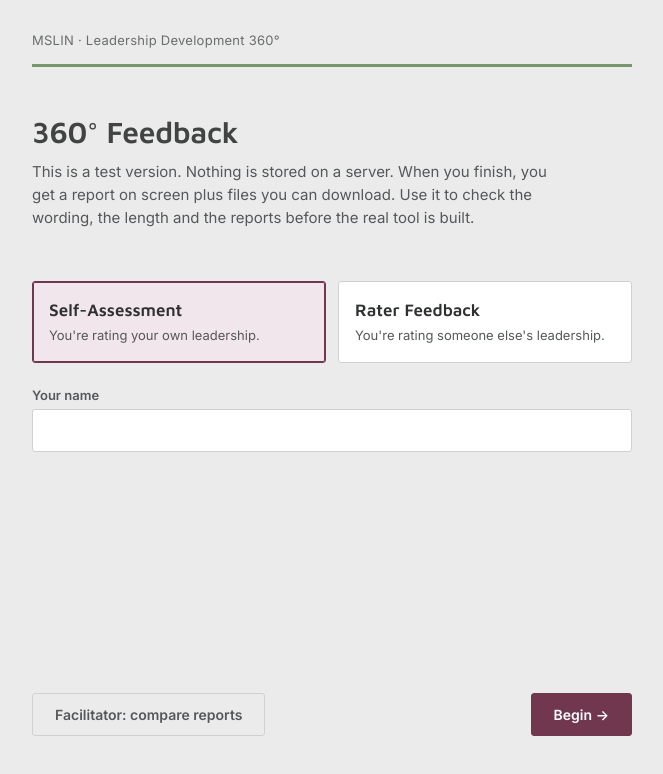
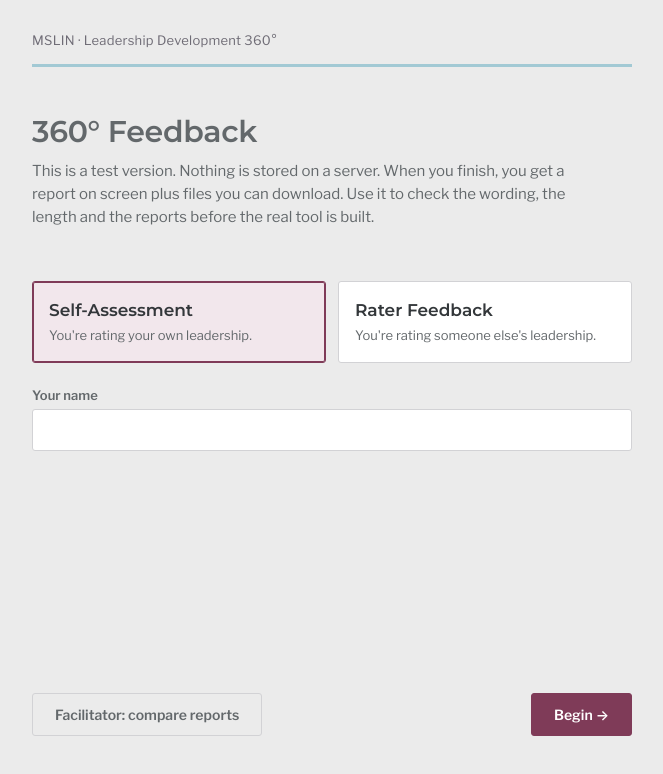
Before and after one commit to drwildermuth/360-Prototype-, a plain HTML site: page narrative/index.html in a window 1280 px wide. Shown: the whole page, without its empty margins (308-971 px from the left). Drawn offline with nearby package versions, Linux system fonts and the light colour scheme.

Commit message:
Narrative prototype: exact brand guide colors, Montserrat and Libre Franklin fonts
Co-Authored-By: Claude Sonnet 5.5 <noreply@anthropic.com>
Claude-Session: https://claude.ai/code/session_018MyNL2wcSsj9CiDGdEwdoX

```diff
--- a/narrative/index.html
+++ b/narrative/index.html
@@ -3,49 +3,49 @@
 <head>
 <meta charset="utf-8">
 <meta name="viewport" content="width=device-width,initial-scale=1,viewport-fit=cover">
-<title>MSLIN 360° Feedback — Prototype (Narrative colors)</title>
+<title>MSLIN 360° Feedback — Prototype (Narrative brand)</title>
 <link rel="preconnect" href="https://fonts.googleapis.com">
 <link rel="preconnect" href="https://fonts.gstatic.com" crossorigin>
-<link href="https://fonts.googleapis.com/css2?family=Maven+Pro:wght@500;600;700&family=Inter:wght@400;500;600&display=swap" rel="stylesheet">
+<link href="https://fonts.googleapis.com/css2?family=Montserrat:wght@500;600;700&family=Libre+Franklin:wght@400;500;600&display=swap" rel="stylesheet">
 <style>
   /* Layout: narrow single column for the survey, widening for reports. Navy, lime, purple and gold on a cool paper ground. */
   :root {
-    --brand: #71374F;
-    --brand-dark: #55283B;
-    --brand-tint: #F1E6EB;
+    --brand: #7F3B58;
+    --brand-dark: #5F2C42;
+    --brand-tint: #F2E7EC;
     --on-brand: #FFFFFF;
-    --navy: #424343;
-    --lime: #76976C;
-    --gold: #76976C;
-    --teal: #7BA5AF;
-    --stone: #6B6E6E;
-    --stone-light: #A5A8A8;
+    --navy: #63686B;
+    --lime: #A2C9D4;
+    --gold: #7D9B73;
+    --teal: #655B72;
+    --stone: #6E6B75;
+    --stone-light: #8B8890;
     --paper: #EBEBEB;
     --paper-raised: #FFFFFF;
-    --ink: #2F3030;
-    --ink-soft: #55585A;
-    --line: #D0D0D0;
-    --focus: #424343;
-    --font-display: 'Maven Pro', 'Inter', -apple-system, BlinkMacSystemFont, 'Segoe UI', sans-serif;
-    --font-body: 'Inter', -apple-system, BlinkMacSystemFont, 'Segoe UI', Roboto, sans-serif;
+    --ink: #33373A;
+    --ink-soft: #63686B;
+    --line: #D2D2D5;
+    --focus: #63686B;
+    --font-display: 'Montserrat', 'Libre Franklin', -apple-system, BlinkMacSystemFont, 'Segoe UI', sans-serif;
+    --font-body: 'Libre Franklin', -apple-system, BlinkMacSystemFont, 'Segoe UI', Roboto, sans-serif;
   }
   @media (prefers-color-scheme: dark) {
     :root:not([data-theme="light"]) {
       color-scheme: dark;
-      --brand: #D49BB3; --brand-dark: #E8BFD0; --brand-tint: #3A2530; --on-brand: #2A1520;
-      --navy: #DADCDC; --lime: #9DBB92; --gold: #9DBB92; --teal: #9FC8D0;
-      --stone: #B0B3B3; --stone-light: #707373;
-      --paper: #242525; --paper-raised: #313232; --ink: #F0F0F0; --ink-soft: #D0D2D2;
-      --line: #4A4C4C; --focus: #9DBB92;
+      --brand: #D497B2; --brand-dark: #EBC1D4; --brand-tint: #3A2530; --on-brand: #2A1520;
+      --navy: #C9CDD0; --lime: #A2C9D4; --gold: #9DBB92; --teal: #B3A9C2;
+      --stone: #B5B3BC; --stone-light: #77747C;
+      --paper: #242628; --paper-raised: #303336; --ink: #F0F1F2; --ink-soft: #CDD0D2;
+      --line: #4A4D50; --focus: #9DBB92;
     }
   }
   :root[data-theme="dark"] {
     color-scheme: dark;
-    --brand: #D49BB3; --brand-dark: #E8BFD0; --brand-tint: #3A2530; --on-brand: #2A1520;
-    --navy: #DADCDC; --lime: #9DBB92; --gold: #9DBB92; --teal: #9FC8D0;
-    --stone: #B0B3B3; --stone-light: #707373;
-    --paper: #242525; --paper-raised: #313232; --ink: #F0F0F0; --ink-soft: #D0D2D2;
-    --line: #4A4C4C; --focus: #9DBB92;
+    --brand: #D497B2; --brand-dark: #EBC1D4; --brand-tint: #3A2530; --on-brand: #2A1520;
+    --navy: #C9CDD0; --lime: #A2C9D4; --gold: #9DBB92; --teal: #B3A9C2;
+    --stone: #B5B3BC; --stone-light: #77747C;
+    --paper: #242628; --paper-raised: #303336; --ink: #F0F1F2; --ink-soft: #CDD0D2;
+    --line: #4A4D50; --focus: #9DBB92;
   }
   * { box-sizing: border-box; }
   html, body { height: 100%; }
@@ -548,7 +548,7 @@ const REPORT_CSS = `
 .rep .gapline{position:absolute;top:50%;height:4px;border-radius:2px;background:var(--stone-light);transform:translateY(-50%)}
 @media (max-width:560px){.rep .plot-row{grid-template-columns:1fr;gap:2px}.rep .plot-row.axis>div:first-child{display:none}}
 `;
-const LIGHT_TOKENS = ':root{--brand:#71374F;--brand-dark:#55283B;--brand-tint:#F1E6EB;--navy:#424343;--lime:#76976C;--gold:#76976C;--teal:#7BA5AF;--stone:#6B6E6E;--stone-light:#A5A8A8;--paper:#FFFFFF;--paper-raised:#FFFFFF;--ink:#2F3030;--ink-soft:#55585A;--line:#D0D0D0;--font-display:"Maven Pro",system-ui,-apple-system,"Segoe UI",Arial,sans-serif;--font-body:system-ui,-apple-system,"Segoe UI",Roboto,Arial,sans-serif}body{margin:0;background:#fff;color:#2F3030}.rep-page{max-width:900px;margin:0 auto;padding:32px 24px}@media print{.rep-page{padding:0}.rep h2{break-after:avoid}.rep details{break-inside:avoid}}';
+const LIGHT_TOKENS = ':root{--brand:#7F3B58;--brand-dark:#5F2C42;--brand-tint:#F2E7EC;--navy:#63686B;--lime:#A2C9D4;--gold:#7D9B73;--teal:#655B72;--stone:#6E6B75;--stone-light:#8B8890;--paper:#FFFFFF;--paper-raised:#FFFFFF;--ink:#33373A;--ink-soft:#63686B;--line:#D2D2D5;--font-display:"Montserrat",system-ui,-apple-system,"Segoe UI",Arial,sans-serif;--font-body:system-ui,-apple-system,"Segoe UI",Roboto,Arial,sans-serif}body{margin:0;background:#fff;color:#33373A}.rep-page{max-width:900px;margin:0 auto;padding:32px 24px}@media print{.rep-page{padding:0}.rep h2{break-after:avoid}.rep details{break-inside:avoid}}';
 (function () {
   const st = document.createElement('style');
   st.textContent = REPORT_CSS;
```
